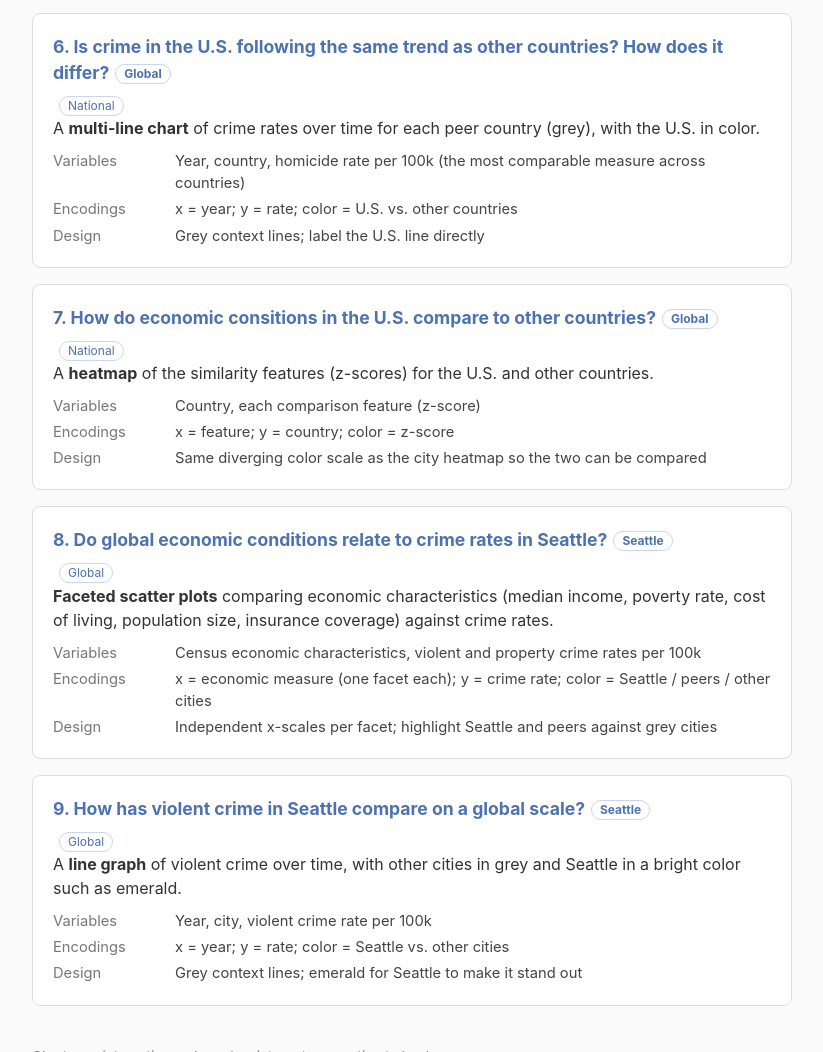
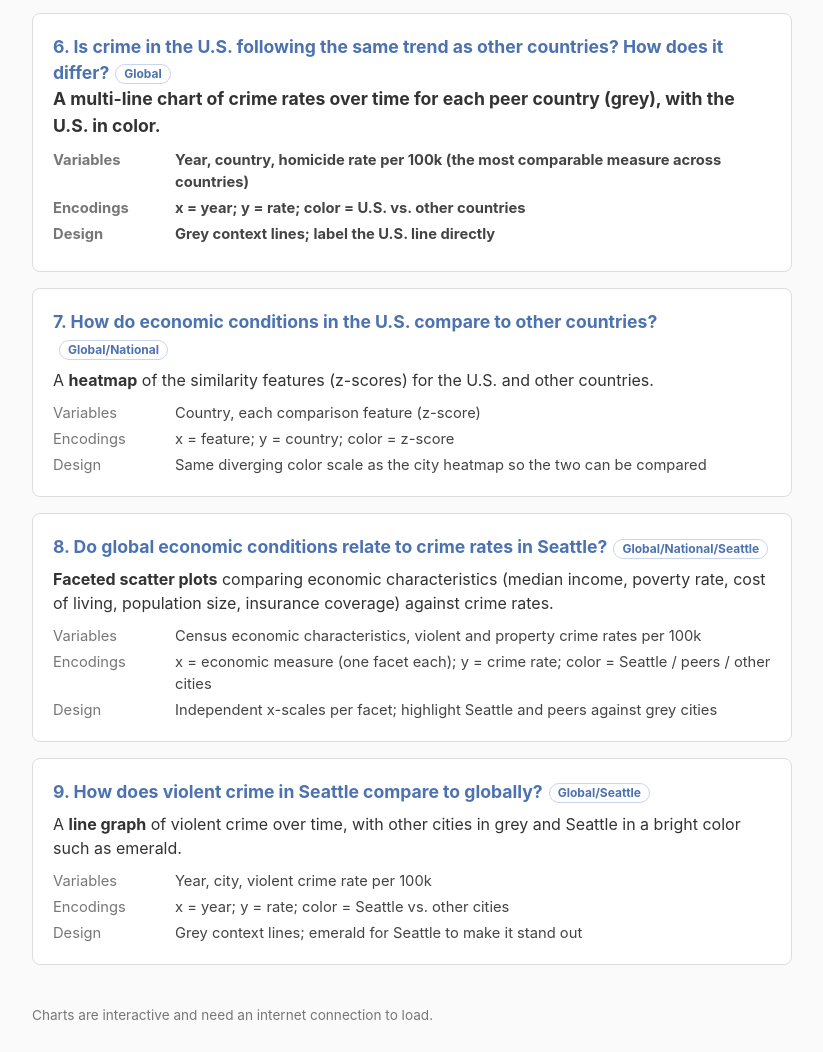
Before and after one commit to alyzukas/seattle-crime-analysis, a plain HTML site: page docs/visuals.html in a window 1280 px wide. Shown: the part 1333-2385 px from the top of the page, without its empty margins (228-1051 px from the left). Drawn offline with Linux system fonts and the light colour scheme.

Commit message:
Update headings and tags in visuals.html

```diff
--- a/docs/visuals.html
+++ b/docs/visuals.html
@@ -80,7 +80,7 @@
       </dl>
     </li>
     <li>
-      <h2>Is crime in the U.S. following the same trend as other countries? How does it differ?<span class="tag">Global</span></h2><span class="tag">National</span></h2>
+      <h2>Is crime in the U.S. following the same trend as other countries? How does it differ?<span class="tag">Global</span>
       <p class="chart">A <strong>multi-line chart</strong> of crime rates over time for each peer country (grey), with the U.S. in color.</p>
       <dl>
         <dt>Variables</dt><dd>Year, country, homicide rate per 100k (the most comparable measure across countries)</dd>
@@ -89,7 +89,7 @@
       </dl>
     </li>
     <li>
-      <h2>How do economic consitions in the U.S. compare to other countries?<span class="tag">Global</span></h2><span class="tag">National</span></h2>
+      <h2>How do economic conditions in the U.S. compare to other countries?<span class="tag">Global/National</span></h2>
       <p class="chart">A <strong>heatmap</strong> of the similarity features (z-scores) for the U.S. and other countries.</p>
       <dl>
         <dt>Variables</dt><dd>Country, each comparison feature (z-score)</dd>
@@ -98,7 +98,7 @@
       </dl>
     </li>
     <li>
-      <h2>Do global economic conditions relate to crime rates in Seattle?<span class="tag">Seattle</span></h2><span class="tag">Global</span></h2>
+      <h2>Do global economic conditions relate to crime rates in Seattle?<span class="tag">Global/National/Seattle</span></h2>
       <p class="chart"><strong>Faceted scatter plots</strong> comparing economic characteristics (median income, poverty rate, cost of living, population size, insurance coverage) against crime rates.</p>
       <dl>
         <dt>Variables</dt><dd>Census economic characteristics, violent and property crime rates per 100k</dd>
@@ -107,7 +107,7 @@
       </dl>
     </li>
      <li>
-      <h2>How has violent crime in Seattle compare on a global scale?<span class="tag">Seattle</span></h2><span class="tag">Global</span></h2>
+      <h2>How does violent crime in Seattle compare to globally?<span class="tag">Global/Seattle</span></h2>
       <p class="chart">A <strong>line graph</strong> of violent crime over time, with other cities in grey and Seattle in a bright color such as emerald.</p>
       <dl>
         <dt>Variables</dt><dd>Year, city, violent crime rate per 100k</dd>
```
